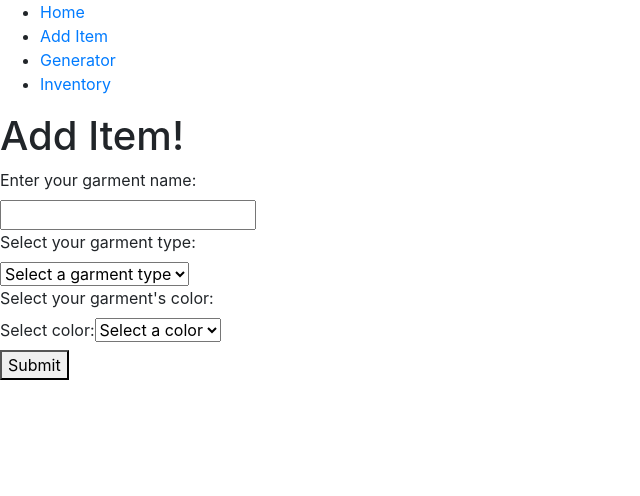
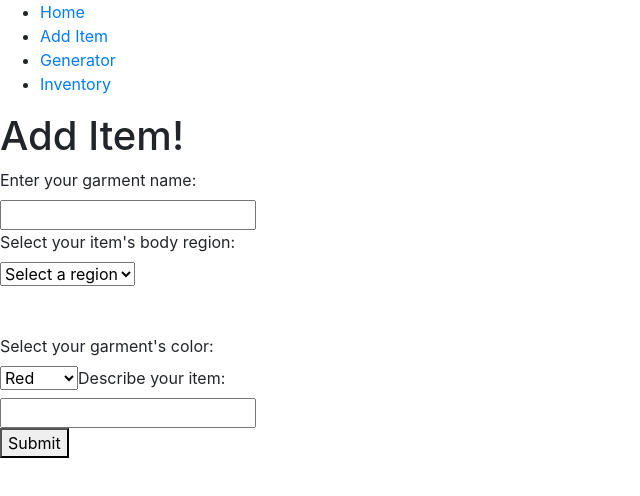
Before and after one commit to Brian3R/humanFactorProject, a React (Create React App) app in the folder client/: page /additem in a window 1280 px wide. Shown: the top 496 px of the page, without its empty margins (0-640 px from the left). Built offline with nearby package versions, Linux system fonts and the light colour scheme.

Commit message:
updated additem screen to new schema

```diff
--- a/client/src/components/newitem/GarmentTypeSelector.js
+++ /dev/null
@@ -1,26 +0,0 @@
-import React from 'react';
-import {useState} from 'react';
-import TopDropdown from './dropdowns/TopDropdown';
-import BottomDropdown from './dropdowns/BottomDropdown';
-import ShoeDropdown from './dropdowns/ShoeDropdown';
-import HatDropdown from './dropdowns/HatDropdown';
-import OuterwearDropdown from './dropdowns/OuterwearDropdown';
-
-const GarmentTypeSelector = (props) => {
-    const types = ["Hat","Outerwear","Top","Bottom","Shoe"];
-    const handleChange = (event) => {
-        props.onChange(event.target.value);
-    }
-    return (
-        <div>
-            <select onChange={handleChange}>
-                <option value = "">Select a garment type</option>
-                {types.map((type) => (
-                    <option key={type} value={type}>{type}</option>
-                ))}
-            </select>
-        </div>
-    );
-}
-
-export default GarmentTypeSelector;
--- a/client/src/components/newitem/NewItemForm.js
+++ b/client/src/components/newitem/NewItemForm.js
@@ -1,66 +1,103 @@
 import React from 'react';
 import {useState} from 'react';
-import GarmentTypeSelector from './GarmentTypeSelector';
-import ColorDropdown from './dropdowns/ColorDropdown';
+
 import SubmitButton from './SubmitButton';
-import HatDropdown from './dropdowns/HatDropdown';
-import OuterwearDropdown from './dropdowns/OuterwearDropdown';
-import TopDropdown from './dropdowns/TopDropdown';
-import BottomDropdown from './dropdowns/BottomDropdown';
-import ShoeDropdown from './dropdowns/ShoeDropdown';
 
 const NewItemForm = () => {
-    const [garmentName, setGarmentName] = useState('');
-    const [garmentType, setGarmentType] = useState('');
-    const [garmentSubtype, setGarmentSubtype] = useState('');
-    const [garmentColor, setGarmentColor] = useState('');
+    //state variables
+    const [name, setName] = useState('');
+    const [region, setRegion] = useState(-1);
+    const [type, setType] = useState('');
+    const [color, setColor] = useState('');
+    const [description, setDescription] = useState('');
+    //state change handlers
+    const handleNameChange = (event) => {
+        setName(event.target.value);
+    }
+    const handleRegionChange = (event) => {
+        setRegion(parseInt(event.target.value));
+        console.log(region)
+    }
+    const handleTypeChange = (event) => {
+        setType(event.target.value);
+    }
+    const handleColorChange = (event) => {
+        setColor(event.target.value);
+    }
+    const handleDescriptionChange = (event) => {
+        setDescription(event.target.value);
+    }
     const handleSubmit = (event) => {
         event.preventDefault();
-        console.log(garmentName);
-        console.log(garmentType);
-        console.log(garmentSubtype);
-        console.log(garmentColor)
+        console.log(name);
+        console.log(region);
+        console.log(type);
+        console.log(color);
+        console.log(description);
     }
-    const handleNameChange = (event) => {
-        setGarmentName(event.target.value);
-    }
-    const handleTypeChange = (type) => {
-        setGarmentType(type);
-    }
-    const handleSubtypeChange = (subtype) => {
-        setGarmentSubtype(subtype);
-    }
-    const handleColorChange = (color) => {
-        setGarmentColor(color);
-    }
-    const renderSubcategoryDropdown = () => {
-        switch(garmentType) {
-            case "Hat":
-                return <HatDropdown onChange={handleSubtypeChange}/>
-            case "Outerwear":
-                return <OuterwearDropdown onChange={handleSubtypeChange}/>
-            case "Top":
-                return <TopDropdown onChange={handleSubtypeChange}/>
-            case "Bottom":
-                return <BottomDropdown onChange={handleSubtypeChange}/>
-            case "Shoe":
-                return <ShoeDropdown onChange={handleSubtypeChange}/>
-            default:
-                return <div></div>;
+    const renderTypeDropdown = () => {
+        switch(region) {
+            case 0:
+                return (
+                    <select onChange={handleTypeChange}>
+                        <option value={'ss_tee'}>Short Sleeve Tee</option>
+                        <option value={'ls_tee'}>Long Sleeve Tee</option>
+                    </select>
+                )
+            case 1:
+                return (
+                    <select onChange={handleTypeChange}>
+                        <option value={'shorts'}>Shorts</option>
+                        <option value={'jeans'}>Jeans</option>
+                        <option value={'sweatpants'}>Sweatpants</option>
+                    </select>
+                )
+            case 2:
+                return (
+                    <select onChange={handleTypeChange}>
+                        <option value={'running_shoes'}>Running Shoes</option>
+                        <option value={'low_tops'}>Low Top Sneakers</option>
+                        <option value={'high_tops'}>High Top Sneakers</option>
+                    </select>
+                )
         }
     }
     return (
         <form onSubmit={handleSubmit}>
             <label>Enter your garment name:</label>
             <br/>
-            <input type="text" value={garmentName} onChange={handleNameChange}/>
+            <input type="text" value={name} onChange={handleNameChange}/>
             <br/>
-            <label>Select your garment type:</label>
-            <GarmentTypeSelector onChange={handleTypeChange}/>
-            {garmentType && <label>Select your garment subtype:</label>}
-            {renderSubcategoryDropdown()}
+            <label>Select your item's body region:</label>
+            <br/>
+            <select onChange={handleRegionChange}>
+                <option value={'-1'}>Select a region</option>
+                <option value={'0'}>Top</option>
+                <option value={'1'}>Bottom</option>
+                <option value={'2'}>Shoes</option>
+            </select>
+            <br/>
+            {region !== -1 && <label>Select your item's type:</label>}
+            <br/>
+            {renderTypeDropdown()}
+            <br/>
             <label>Select your garment's color:</label>
-            <ColorDropdown onChange={handleColorChange}/>
+            <br/>
+            <select onChange={handleColorChange}>
+                <option value={'red'}>Red</option>
+                <option value={'orange'}>Orange</option>
+                <option value={'yellow'}>Yellow</option>
+                <option value={'green'}>Green</option>
+                <option value={'blue'}>Blue</option>
+                <option value={'purple'}>Purple</option>
+                <option value={'white'}>White</option>
+                <option value={'gray'}>Gray</option>
+                <option value={'black'}>Black</option>
+            </select>
+            <label>Describe your item:</label>
+            <br/>
+            <input type="text" value={description} onChange={handleDescriptionChange}/>
+            <br/>
             <SubmitButton/>
         </form>
     );
--- a/client/src/components/newitem/dropdowns/BottomDropdown.js
+++ /dev/null
@@ -1,21 +0,0 @@
-import React from 'react';
-import {useState} from 'react';
-
-const BottomDropdown = (props) => {
-    const subtypes = ["Jeans","Sweatpants","Athletic Shorts","Slacks","Cargo Pants"]
-    const handleChange = (event) => {
-        props.onChange(event.target.value);
-    }
-    return (
-        <div>
-            <select onChange={handleChange}>
-                <option value="">Select a subtype of bottom</option>
-                {subtypes.map((option) => (
-                    <option key={option} value={option}>{option}</option>
-                ))}
-            </select>
-        </div>
-    );
-}
-
-export default BottomDropdown;
--- a/client/src/components/newitem/dropdowns/ColorDropdown.js
+++ /dev/null
@@ -1,22 +0,0 @@
-import React from 'react';
-import {useState} from 'react';
-
-const ColorDropdown = (props) => {
-    const colors = ["Red","Blue","Green","Yellow","Orange","Black","White"];
-    const handleChange = (event) => {
-        props.onChange(event.target.value);
-    }
-    return(
-        <div>
-            <label>Select color:</label>
-            <select onChange = {handleChange}>
-                <option value = "">Select a color</option>
-                {colors.map((color) =>(
-                    <option key={color} value={color}>{color}</option>
-                ))}
-            </select>
-        </div>
-    );
-}
-
-export default ColorDropdown;
--- a/client/src/components/newitem/dropdowns/HatDropdown.js
+++ /dev/null
@@ -1,21 +0,0 @@
-import React from 'react';
-import {useState} from 'react';
-
-const HatDropdown = (props) => {
-    const subtypes = ["Baseball Cap","Cowboy Hat","Beanie","Bucket Hat"]
-    const handleChange = (event) => {
-        props.onChange(event.target.value);
-    }
-    return (
-        <div>
-            <select onChange={handleChange}>
-                <option value="">Select a subtype of hat</option>
-                {subtypes.map((option) => (
-                    <option key={option} value={option}>{option}</option>
-                ))}
-            </select>
-        </div>
-    );
-}
-
-export default HatDropdown;
--- a/client/src/components/newitem/dropdowns/OuterwearDropdown.js
+++ /dev/null
@@ -1,21 +0,0 @@
-import React from 'react';
-import {useState} from 'react';
-
-const OuterwearDropdown = (props) => {
-    const subtypes = ["Hoodie","Bomber Jacket","Puffer","Blazer","Flannel","Windbreaker"]
-    const handleChange = (event) => {
-        props.onChange(event.target.value);
-    }
-    return (
-        <div>
-            <select onChange={handleChange}>
-                <option value="">Select a subtype of outerwear</option>
-                {subtypes.map((option) => (
-                    <option key={option} value={option}>{option}</option>
-                ))}
-            </select>
-        </div>
-    );
-}
-
-export default OuterwearDropdown;
--- a/client/src/components/newitem/dropdowns/ShoeDropdown.js
+++ /dev/null
@@ -1,21 +0,0 @@
-import React from 'react';
-import {useState} from 'react';
-
-const ShoeDropdown = (props) => {
-    const subtypes = ["Sneaker","Dress Shoe","Running Shoe","Sandal","Boot"];
-    const handleChange = (event) => {
-        props.onChange(event.target.value);
-    }
-    return (
-        <div>
-            <select onChange={handleChange}>
-                <option value="">Select a subtype of shoe</option>
-                {subtypes.map((option) => (
-                    <option key={option} value={option}>{option}</option>
-                ))}
-            </select>
-        </div>
-    );
-}
-
-export default ShoeDropdown;
--- a/client/src/components/newitem/dropdowns/TopDropdown.js
+++ /dev/null
@@ -1,21 +0,0 @@
-import React from 'react';
-import {useState} from 'react';
-
-const TopDropdown = (props) => {
-    const subtypes = ["Short Sleeve Tee","Long Sleeve Tee","Dress Shirt","Hawaiian Shirt","Polo Shirt"]
-    const handleChange = (event) => {
-        props.onChange(event.target.value);
-    }
-    return (
-        <div>
-            <select onChange={handleChange}>
-                <option value="">Select a subtype of top</option>
-                {subtypes.map((option) => (
-                    <option key={option} value={option}>{option}</option>
-                ))}
-            </select>
-        </div>
-    );
-}
-
-export default TopDropdown;
```
